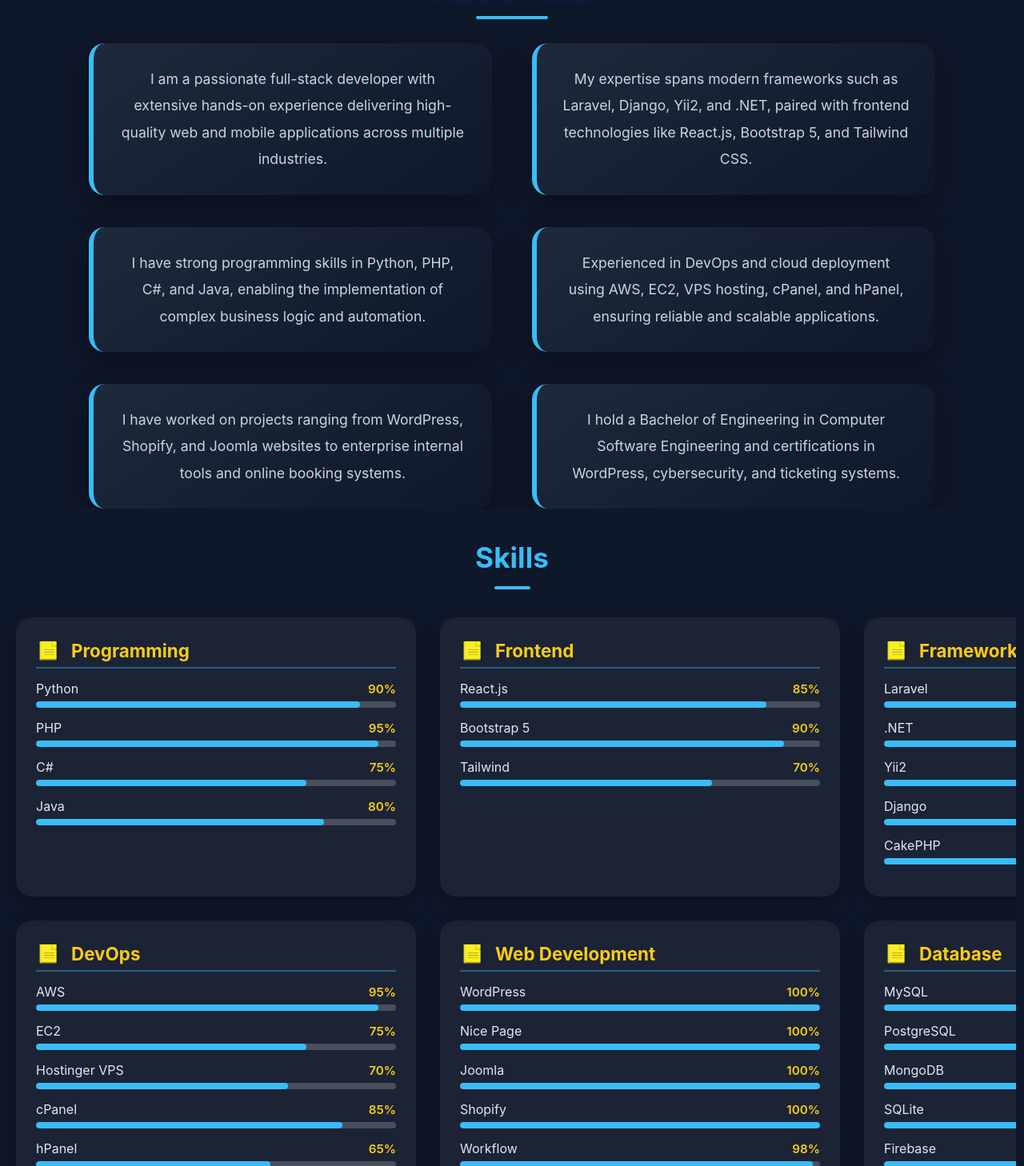
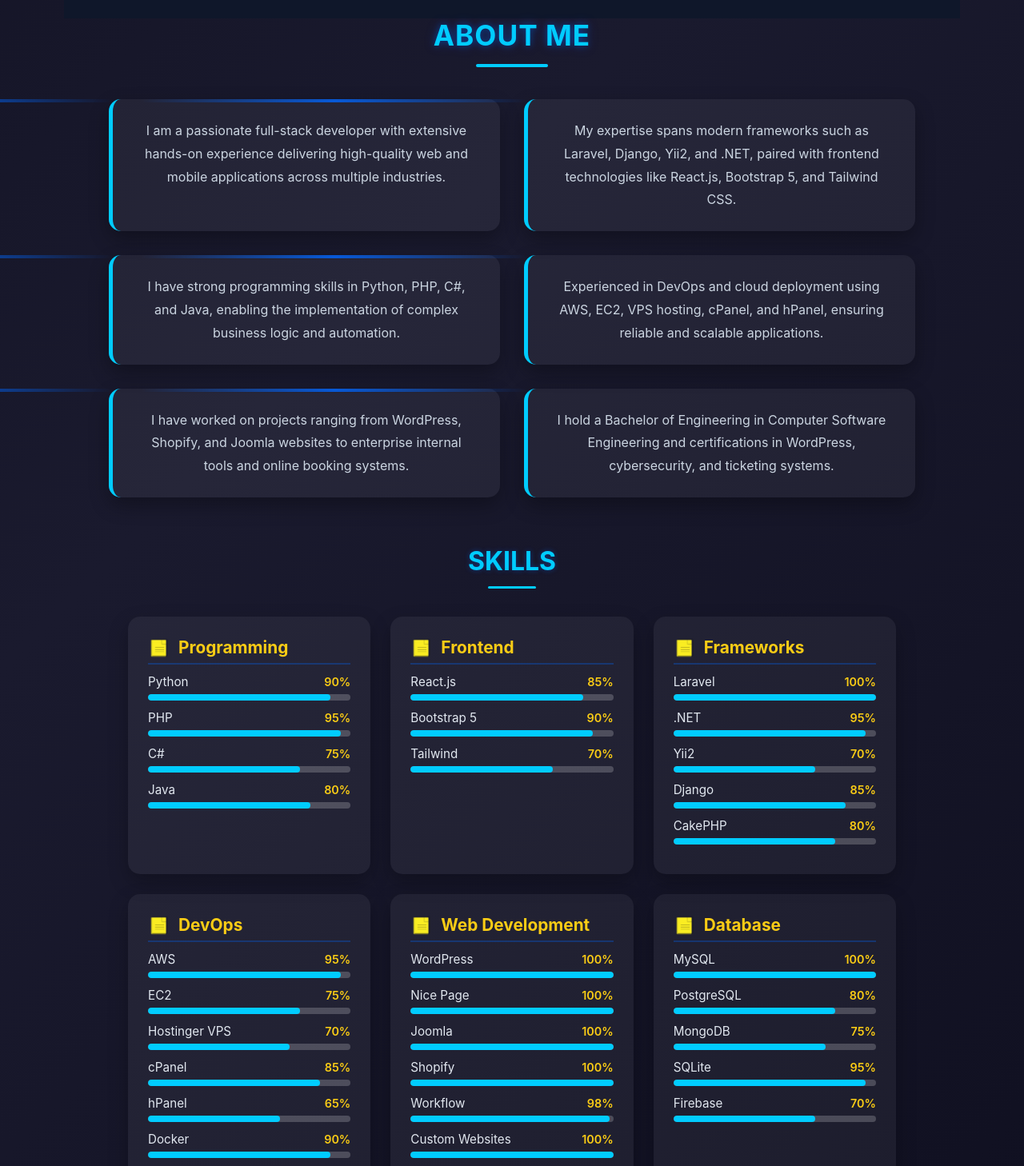
Before and after one commit to Msahan16/Protfolio, a React (Create React App) app: page / in a window 1280 px wide. Shown: the part 952-2410 px from the top of the page at 80% size. Built offline with nearby package versions, Linux system fonts and the light colour scheme.

Commit message:
change design

```diff
--- a/src/components/About.css
+++ b/src/components/About.css
@@ -1,203 +1,184 @@
-/* =========================    About Section ========================= */
+/* ========================= About Section ========================= */
 .about {
-  padding: 80px 10px;
-  padding-top: 0px;
-  background: #0f172a;
-  color: #f8fafc;
-  text-align: center;
+  background: linear-gradient(135deg, #0b0b1a, #1a1a2e, #0b0b1a);
+  background-size: 200% 200%;
+  animation: gradientShift 20s ease infinite;
+  color: var(--text-light);
+  padding: 60px 80px;
   position: relative;
   overflow: hidden;
+  text-align: center;
 }
 
-/* Subtle coding background */
-#code-bg {
-  position: absolute;
-  top: 0;
-  left: 0;
-  width: 100%;
-  height: 100%;
-  z-index: 0;
-  pointer-events: none;
-  opacity: 0.3;
+@keyframes gradientShift {
+  0% { background-position: 0% 50%; }
+  50% { background-position: 100% 50%; }
+  100% { background-position: 0% 50%; }
 }
 
-.about-content,
-.section-title {
-  position: relative;
-  z-index: 1;
-}
-
-.section-title {
-  font-size: 2.8rem;
+/* Section Title */
+.about .section-title {
+  font-size: 2.2rem;
+  color: var(--primary-blue);
   font-weight: 700;
-  margin-bottom: 60px;
-  color: #38bdf8;
   text-transform: uppercase;
-  letter-spacing: 2px;
+  margin-bottom: 40px;
+  text-align: center;
+  letter-spacing: 1px;
+  text-shadow: 0 0 8px rgba(var(--primary-blue-rgb), 0.4),
+               0 0 15px rgba(var(--primary-blue-rgb), 0.25);
   position: relative;
 }
 
-.section-title::after {
+.about .section-title::after {
   content: '';
   display: block;
   width: 90px;
   height: 4px;
-  background: #38bdf8;
+  background: var(--primary-blue);
   margin: 15px auto 0;
   border-radius: 2px;
 }
 
-/* About Text */
+/* About Content Grid */
 .about-text {
-  width: 100%;
-  max-width: 100%;
   display: grid;
   grid-template-columns: repeat(2, 1fr);
-  gap: 40px 50px; /* row gap & column gap */
-  align-items: stretch; /* ✅ stretch to equal height */
-  padding: 0 8%;
-  box-sizing: border-box;
+  gap: 30px;
+  align-items: stretch;
+  padding: 0 5%;
 }
 
+/* About Card */
 .about-text p {
   position: relative;
-  background: linear-gradient(145deg, #1e293b, #0f172a);
-  padding: 28px 32px;
-  border-radius: 20px;
-  box-shadow: 0 12px 35px rgba(0,0,0,0.35);
-  border-left: 6px solid #38bdf8;
-  text-align: center;
-  line-height: 1.9;
-  font-size: 1.1rem;
+  background: rgba(255, 255, 255, 0.05);
+  border-radius: 15px;
+  padding: 25px 30px;
+  font-size: 1rem;
+  line-height: 1.8;
   color: #cbd5e1;
+  box-shadow: 0 10px 25px rgba(0,0,0,0.3);
+  border-left: 5px solid var(--primary-blue);
+  transition: all 0.4s ease;
   opacity: 0;
-  transform: translateY(50px) rotateX(10deg);
-  transition: all 0.9s ease-out;
-  display: flex;
-  flex-direction: column;
-  justify-content: space-between;
-  overflow: hidden;
+  transform: translateY(40px);
   cursor: pointer;
 }
 
-/* Glassy line pseudo element */
+.about-text p.visible {
+  opacity: 1;
+  transform: translateY(0);
+}
+
+.about-text p:hover {
+  transform: translateY(-8px) scale(1.02);
+  box-shadow: 0 15px 30px rgba(var(--primary-blue-rgb), 0.4);
+}
+
+/* Shine line effect */
 .about-text p::before {
   content: '';
   position: absolute;
   top: 0;
-  left: -100%;  /* start off-screen */
+  left: -100%;
   width: 100%;
-  height: 4px;  /* line thickness */
-  background: linear-gradient(90deg, transparent, rgba(56,189,248,0.8), transparent);
+  height: 4px;
+  background: linear-gradient(90deg, transparent, rgba(var(--primary-blue-rgb), 0.8), transparent);
   border-radius: 2px;
   transition: 0.5s ease;
 }
 
-/* Animate line on hover */
 .about-text p:hover::before {
-  left: 0;  /* move across the top */
-  animation: shine 1s ease-in-out infinite;
+  left: 0;
+  animation: shine 1.2s ease-in-out infinite;
 }
 
 @keyframes shine {
-  0% {
-    left: -100%;
-  }
-  50% {
-    left: 100%;
-  }
-  100% {
-    left: -100%;
-  }
+  0% { left: -100%; }
+  50% { left: 100%; }
+  100% { left: -100%; }
 }
 
-.about-text p.visible {
-  opacity: 1;
-  transform: translateY(0) rotateX(0deg);
-}
+/* ========================= Skills Section ========================= */
+.skills {
+  padding: 60px 80px;
 
-/* =========================    Skills Section ========================= */
-.skills {
-  padding: 0px 10px;
-  padding-top: 40px;
-  background: #0f172a;
-  color: #f8fafc;
+  color: var(--text-light);
   text-align: center;
   position: relative;
   overflow: hidden;
 }
 
 .skills h3 {
-  font-size: 2.2rem;
-  color: #38bdf8;
+  font-size: 2rem;
+  color: var(--primary-blue);
   margin-bottom: 35px;
+  text-transform: uppercase;
+  font-weight: 700;
+  text-shadow: 0 0 6px rgba(var(--primary-blue-rgb),0.4);
 }
+
 .skills h3::after {
   content: '';
   display: block;
-  width: 45px;
-  height: 4px;
-  background: #38bdf8;
-  margin: 15px auto 0;
+  width: 60px;
+  height: 3px;
+  background: var(--primary-blue);
+  margin: 12px auto 0;
   border-radius: 2px;
 }
 
+/* Skills Grid */
 .skills-row {
   display: grid;
   grid-template-columns: repeat(3, 1fr);
-  gap: 30px 30px; /* row gap & column gap */
-  justify-items: center; /* centers items horizontally */
-  align-items: stretch;  /* makes items stretch to row height */
+  gap: 25px;
+  justify-items: center;
+  align-items: stretch;
 }
 
-/* Skill boxes */
+/* Skill Category Box */
 .skill-category {
-  display: block;
   background: rgba(255, 255, 255, 0.05);
-  border-radius: 20px;
+  border-radius: 15px;
   padding: 25px;
-  width: 500px;
-  max-width: 100%;
-  box-sizing: border-box;
+  width: 100%;
+  max-width: 400px;
   text-align: left;
-  box-shadow: 0 10px 30px rgba(0,0,0,0.2);
-  transform: translateY(-60px);
+  box-shadow: 0 10px 25px rgba(0,0,0,0.25);
+  transform: translateY(40px);
   opacity: 0;
-  transition:
-    transform 0.3s ease-out,
-    opacity 0.8s ease-out,
-    box-shadow 0.3s ease-out;
+  transition: all 0.4s ease;
   cursor: pointer;
 }
 
 .skill-category.visible {
+  opacity: 1;
   transform: translateY(0);
-  opacity: 1;
 }
 
-/* Pop effect on hover */
 .skill-category:hover {
-  transform: translateY(-10px) scale(1.05); /* pop up and slightly bigger */
-  box-shadow: 0 20px 40px rgba(0, 191, 255, 0.4), 0 0 15px rgba(56, 189, 248, 0.3); /* glow effect */
-  background: rgba(255, 255, 255, 0.08); /* slight glassy highlight */
-  border: 1px solid rgba(56, 189, 248, 0.4); /* subtle border glow */
-  backdrop-filter: blur(6px); /* glassy blur effect */
+  transform: translateY(-10px) scale(1.03);
+  box-shadow: 0 20px 40px rgba(var(--primary-blue-rgb), 0.4);
+  border: 1px solid rgba(var(--primary-blue-rgb), 0.3);
+  backdrop-filter: blur(6px);
 }
 
 .skill-category h4 {
   display: flex;
   align-items: center;
-  gap: 12px;
-  font-size: 1.4rem;
-  margin-bottom: 15px;
+  gap: 10px;
+  font-size: 1.3rem;
+  margin-bottom: 12px;
   color: #facc15;
-  border-bottom: 2px solid rgba(56,189,248,0.4);
+  border-bottom: 2px solid rgba(var(--primary-blue-rgb),0.3);
   padding-bottom: 5px;
 }
 
 .skill-logo {
-  width: 32px;
-  height: 32px;
+  width: 28px;
+  height: 28px;
   object-fit: contain;
 }
 
@@ -208,8 +189,8 @@
 }
 
 .skill-category li {
-  margin: 15px 0;
-  font-size: 1rem;
+  margin: 12px 0;
+  font-size: 0.95rem;
   color: #e2e8f0;
 }
 
@@ -221,14 +202,12 @@
   margin-bottom: 6px;
 }
 
-/* Percentage outside progress bar */
 .progress-percent {
   color: #facc15;
   font-weight: 600;
-  font-size: 0.95rem;
+  font-size: 0.9rem;
 }
 
-/* Progress bar container */
 .progress-bar {
   width: 100%;
   height: 8px;
@@ -237,16 +216,15 @@
   overflow: hidden;
 }
 
-/* Progress bar fill */
 .progress {
   height: 100%;
-  background: #38bdf8;
+  background: var(--primary-blue);
   border-radius: 8px;
   width: 0;
   transition: width 1s ease-in-out;
 }
 
-/* =========================    Logos Marquee ========================= */
+/* ========================= Logos Marquee ========================= */
 .logos-marquee {
   width: 100%;
   overflow: hidden;
@@ -264,11 +242,10 @@
   height: 65px;
   margin: 0 35px;
   transition: transform 0.4s;
-  animation: wave 4s ease-in-out infinite;
 }
 
 .logos-track img:hover {
-  transform: scale(1.3) rotate(-5deg);
+  transform: scale(1.2) rotate(-5deg);
 }
 
 @keyframes marquee {
@@ -276,81 +253,89 @@
   100% { transform: translateX(-50%); }
 }
 
-@keyframes wave {
-  0%, 100% { transform: translateY(0); }
-  50% { transform: translateY(-12px); }
-}
+/* ========================= Responsive ========================= */
 
-/* =========================    Mobile Responsive ========================= */
+/* Tablets */
 @media (max-width: 1024px) {
-  /* About section single column */
+  .about {
+    padding: 50px 40px;
+  }
   .about-text {
     grid-template-columns: 1fr;
-    gap: 25px;
-    padding: 0 5%;
+    gap: 20px;
+    padding: 0 8%;
   }
-
-  /* Skills 3→2 columns */
+  .skills {
+    padding: 50px 40px;
+  }
   .skills-row {
     grid-template-columns: repeat(2, 1fr);
     gap: 20px;
   }
-
-  .skill-category {
-    width: 100%;
-  }
-
   .logos-track img {
     height: 50px;
     margin: 0 20px;
   }
 }
 
+/* Mobile */
 @media (max-width: 768px) {
+  .about {
+    padding: 40px 25px;
+  }
+  .about .section-title {
+    font-size: 1.8rem;
+  }
   .about-text {
-    padding: 0 15px;
-    gap: 20px;
-  }
-
-  .about-text p {
-    padding: 18px 20px;
-    font-size: 1rem;
-  }
-
-  .skills-row {
-    grid-template-columns: 1fr; /* single column */
+    padding: 0 5%;
     gap: 15px;
   }
-
+  .about-text p {
+    font-size: 0.9rem;
+    padding: 18px;
+  }
+  .skills {
+    padding: 40px 25px;
+  }
+  .skills-row {
+    grid-template-columns: 1fr;
+    gap: 15px;
+  }
   .skill-category {
     padding: 18px;
   }
-
   .skill-category h4 {
-    font-size: 1.2rem;
-    gap: 10px;
+    font-size: 1.1rem;
   }
-
   .logos-track img {
     height: 40px;
     margin: 0 12px;
   }
 }
 
+/* Extra Small Mobile */
 @media (max-width: 480px) {
-  .section-title {
-    font-size: 1.8rem;
+  .about {
+    padding: 30px 15px;
   }
-
+  .about .section-title {
+    font-size: 1.5rem;
+    margin-bottom: 25px;
+  }
+  .about-text {
+    padding: 0;
+    gap: 12px;
+  }
   .about-text p {
-    font-size: 0.95rem;
-    padding: 15px 12px;
+    font-size: 0.85rem;
+    padding: 15px;
   }
-
-  .skill-category h4 {
-    font-size: 1.1rem;
+  .skills {
+    padding: 30px 15px;
   }
-
+  .skills h3 {
+    font-size: 1.5rem;
+  }
   .logos-track img {
     height: 30px;
     margin: 0 8px;
--- a/src/components/Hero.css
+++ b/src/components/Hero.css
@@ -293,12 +293,13 @@
     text-align: center;
   }
   .hero-container {
-    margin: 0 40px;
-    margin-bottom: -60px;
+    margin: 0 20px;
+    padding: 40px 0;
   }
   .image-wrapper {
-    width: 350px;
-    height: 350px;
+    width: 320px;
+    height: 320px;
+    margin: 0 auto;
     animation: floatDrop 4s ease-in-out infinite alternate;
   }
   .hero-buttons {
@@ -308,51 +309,49 @@
 
 @media (max-width: 640px) {
   .text-content {
-    margin-top: 50px; /* Push text lower on small screens */
+    margin-top: 20px; /* balanced spacing */
   }
   .hero-title {
-    font-size: 2.7rem;
+    font-size: clamp(2rem, 6vw, 2.7rem);
   }
   .hero-subtitle {
-    font-size: 1.45rem;
+    font-size: clamp(1.1rem, 4.5vw, 1.45rem);
   }
   .hero-description {
-    font-size: 1rem;
+    font-size: clamp(0.9rem, 3.5vw, 1rem);
   }
   .image-wrapper {
-    width: 240px;
-    height: 240px;
-    margin-top: 25px;
+    width: 220px;
+    height: 220px;
+    margin: 20px auto 0;
   }
   .hero-buttons {
     flex-direction: column;
     align-items: center;
-    gap: 12px;
+    gap: 14px;
   }
 }
 
 @media (max-width: 480px) {
   .text-content {
-    margin-top: 65px; /* Push text even lower on very small screens */
+    margin-top: 15px;
   }
   .hero-title {
-    font-size: 2.2rem;
+    font-size: clamp(1.8rem, 7vw, 2.2rem);
   }
   .hero-subtitle {
-    font-size: 1.25rem;
+    font-size: clamp(1rem, 5vw, 1.25rem);
   }
   .hero-description {
-    font-size: 0.95rem;
+    font-size: clamp(0.85rem, 4vw, 0.95rem);
   }
   .image-wrapper {
-    width: 180px;
-    height: 180px;
-    margin-top: 0px;
-    margin-bottom: 80px;
+    width: 160px;
+    height: 160px;
+    margin: 20px auto 40px;
   }
   .hero-buttons {
     flex-direction: column;
-    align-items: center;
-    gap: 10px;
+    gap: 12px;
   }
 }
```
Also changed, not shown: src/App.css (+69 -38 lines).
